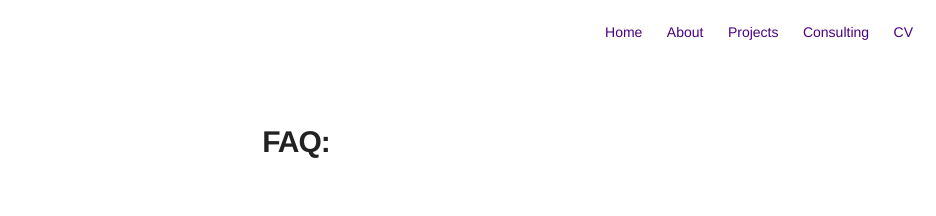
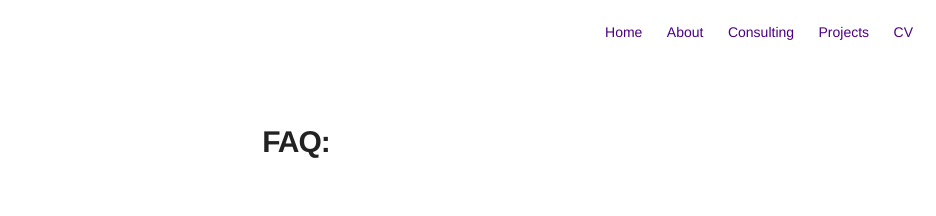
Before and after one commit to anirvanchowdhury/anirvanchowdhury.github.io, a Jekyll site: the page built from FAQ.md, in a window 1280 px wide. Shown: the top 216 px of the page, without its empty margins (344-1280 px from the left). Built offline with Jekyll 4.4.1, drawn with Linux system fonts in a browser that asks for light colours; our own code applies the rules of GitHub Pages for plain Markdown files.

Commit message:
change order

```diff
--- a/_includes/nav.html
+++ b/_includes/nav.html
@@ -22,18 +22,18 @@
             {% endif %}
         {% endif %}
 
+        {% if site.consulting == true %}
+            {% if page.title != "Consulting" %}
+                <li class="item">
+                    <a class="link" href="{{ site.url }}/consulting">Consulting</a>
+                </li>
+            {% endif %}
+        {% endif %}
+
         {% if site.projects == true %}
             {% if page.title != "Projects" %}
                 <li class="item">
                     <a class="link" href="{{ site.url }}/projects">Projects</a>
-                </li>
-            {% endif %}
-        {% endif %}
-
-        {% if site.consulting == true %}
-            {% if page.title != "Consulting" %}
-                <li class="item">
-                    <a class="link" href="{{ site.url }}/consulting">Consulting</a>
                 </li>
             {% endif %}
         {% endif %}
```
